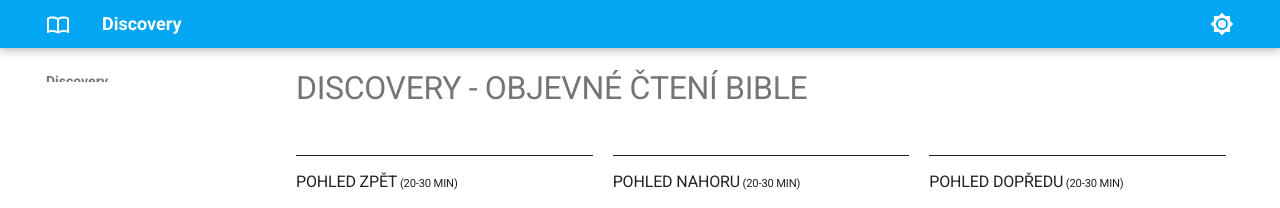
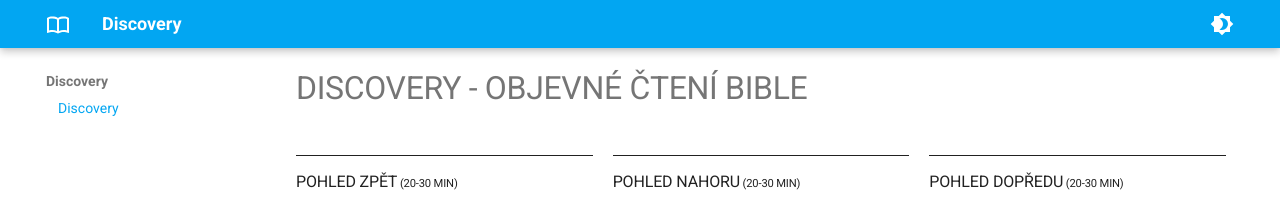
Before and after one commit to dvopalecky/discovery, an MkDocs documentation site: the page built from docs/index.md, in a window 1280 px wide. Shown: the top 208 px of the page. Built offline with MkDocs 1.6.1 and Material for MkDocs 9.7.7, drawn with Linux system fonts in a browser that asks for light colours; comment, search, counter and statistics services are not loaded.

Commit message:
Prepare app for more pages but keep current home page behaviour

```diff
--- a/docs/index.md
+++ b/docs/index.md
@@ -1,3 +1,7 @@
+<script>
+  document.querySelector('.md-content').id = "discovery-main";
+</script>
+
 # Discovery - objevné čtení Bible
 
 <div class="swiper" markdown>
--- a/docs/javascripts/main.js
+++ b/docs/javascripts/main.js
@@ -1,3 +1,5 @@
+let swiper;
+
 function setupSwiper() {
   const thirdsLabels = [
     "Pohled zpět",
@@ -5,7 +7,7 @@
     "Pohled dopředu"
   ]
 
-  const swiper = new Swiper('.swiper', {
+  swiper = new Swiper('.swiper', {
     direction: 'horizontal',
     loop: false,
     pagination: {
@@ -29,11 +31,42 @@
   });
 }
 
+
+
+function onDomLoaded() {
+  onPageChange();
+  const observer = new MutationObserver(mutationObserverCallback);
+  observer.observe(document.body, { childList: true, subtree: true });
+}
+
+function onPageChange() {
+  swiper?.destroy();
+  swiper = undefined;
   const printMode = window.location.hash.includes('#print');
-
   if (printMode) {
     document.body.classList.add('print-mode');
     document.body.setAttribute('data-md-color-scheme', 'default');
   } else {
-  document.addEventListener('DOMContentLoaded', setupSwiper);
+    document.body.classList.remove('print-mode');
+    if (document.querySelector('#discovery-main')) {
+      // && window.matchMedia("(orientation: portrait)").matches) {
+      setupSwiper();
     }
+  }
+}
+
+function mutationObserverCallback(mutationsList, _observer) {
+  for(let mutation of mutationsList) {
+    if (mutation.type === 'childList' &&
+        mutation.addedNodes?.[0]?.classList?.contains('md-container')) {
+      onPageChange();
+    }
+  }
+};
+
+
+document.addEventListener('DOMContentLoaded', onDomLoaded);
+
+// window.addEventListener('orientationchange', function() {
+//   onPageChange();
+// });
--- a/docs/stylesheets/style.css
+++ b/docs/stylesheets/style.css
@@ -15,7 +15,7 @@
   border-top: 1px solid;
 }
 
-h2:after {
+#discovery-main h2:after {
   content: " (20-30 min)";
   font-size: 0.7em;
 }
@@ -48,14 +48,9 @@
   content: " Nikdy nevynechej";
 }
 
-/* .nikdy-nevynechej::after {
-  content: "nevynechej";
-} */
-
 .tretina {
   color: orange;
 }
-
 
 .swiper-pagination-bullet {
   width: 100px;
@@ -125,7 +120,28 @@
   margin-top: 0;
 }
 
-.md-nav__list, .md-sidebar--secondary, label.md-header__button.md-icon[for="__search"], .md-search, #__search {
+/* Hide Table of Contents */
+.md-nav__list li label {
+  display: none !important;
+}
+.md-nav__list li a {
+  display: block !important;
+}
+
+
+.md-sidebar--secondary {
+  display: none !important;
+}
+
+label.md-header__button.md-icon[for="__search"] {
+  display: none !important;
+}
+
+.md-search {
+  display: none !important;
+}
+
+#__search {
   display: none !important;
 }
 
--- a/mkdocs.yml
+++ b/mkdocs.yml
@@ -14,17 +14,19 @@
       primary: light blue
       accent: light blue
       toggle:
-        icon: material/brightness-7
-        name: Switch to light mode
+        icon: material/brightness-4
+        name: Tmavý režim
     - scheme: slate
       primary: light blue
       accent: light blue
       toggle:
-        icon: material/brightness-4
-        name: Switch to dark mode
+        icon: material/brightness-7
+        name: Světlý režim
   features:
     - content.tooltips
     - grids
+    - navigation.instant
+    - navigation.instant.prefetch
   icon:
       annotation: material/clock-outline
       logo: material/book-open-blank-variant-outline
```
Lines whose indentation alone changed are shown as unchanged.
